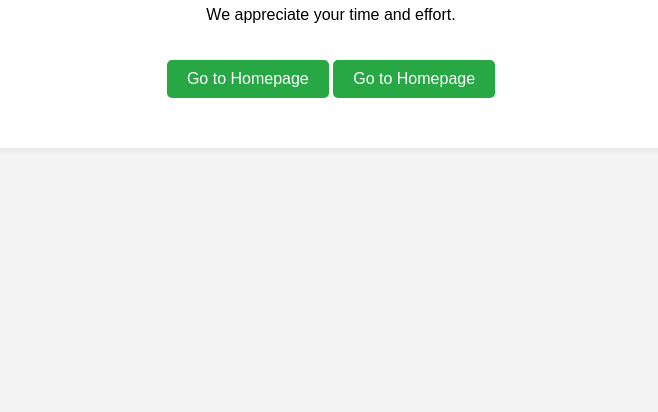
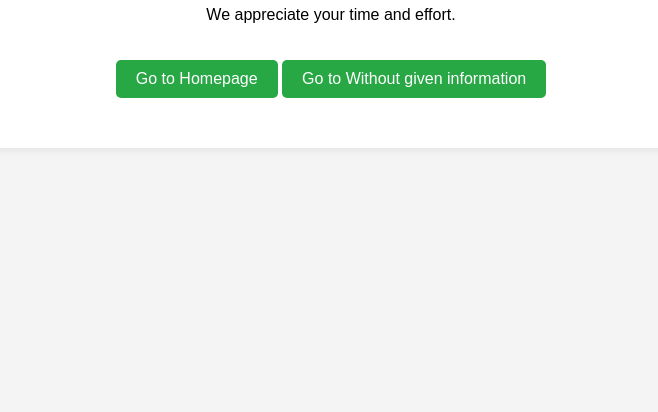
Before and after one commit to kictharsh221/kictharsh, a plain HTML site: page index1.html in a window 1280 px wide. Shown: the part 388-800 px from the top of the page, without its empty margins (309-967 px from the left). Drawn offline with Linux system fonts and the light colour scheme.

Commit message:
Update index1.html

```diff
--- a/index1.html
+++ b/index1.html
@@ -45,7 +45,7 @@
         <h1>Thank You not Submitting Your Details!</h1>
         <p>We appreciate your time and effort.</p>
         <a href="./index.html" target="_blank">Go to Homepage</a>
-        <a href="./index2.html" ">Go to Homepage</a>
+        <a href="./index2.html" ">Go to Without given information </a>
     </div>
 
 </body>
```
